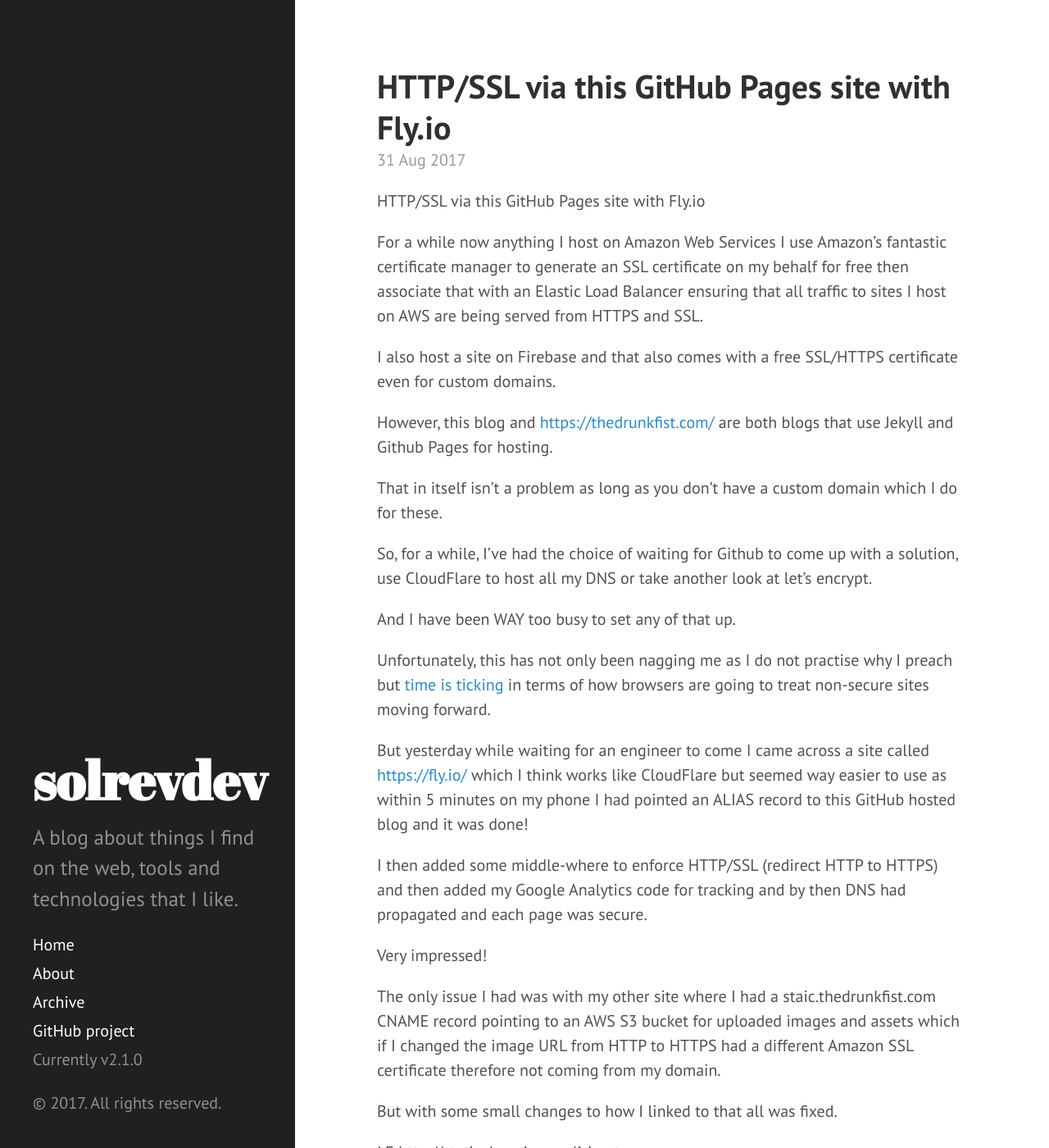
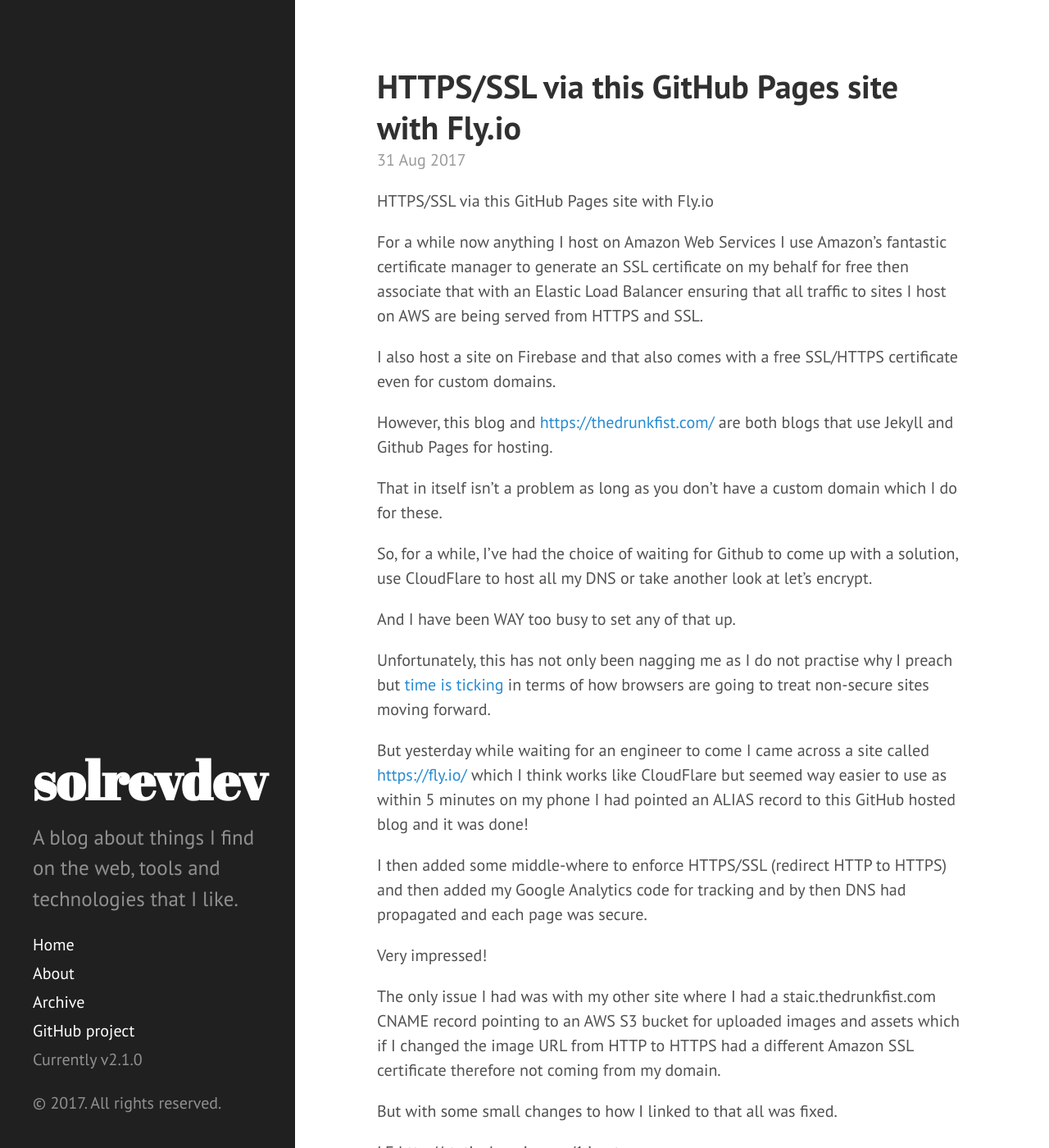
Before and after one commit to solrevdev/solrevdev.github.io, a Jekyll site: the page built from _posts/2017-08-31-http-ssl-via-github-pages-with-flyio.md, in a window 1280 px wide and 1400 px high. Shown: the whole window at 82% size. Built offline with Jekyll 4.4.1, drawn with Linux system fonts in a browser that asks for light colours.

Commit message:
Update 2017-08-31-http-ssl-via-github-pages-with-flyio.md

```diff
--- a/_posts/2017-08-31-http-ssl-via-github-pages-with-flyio.md
+++ b/_posts/2017-08-31-http-ssl-via-github-pages-with-flyio.md
@@ -1,6 +1,6 @@
 ---
 layout: post
-title: "HTTP/SSL via this GitHub Pages site with Fly.io"
+title: "HTTPS/SSL via this GitHub Pages site with Fly.io"
 author: "John Smith"
 tags:
 - "#https"
@@ -10,7 +10,7 @@ tags:
 - "#adm"
 ---
 
-HTTP/SSL via this GitHub Pages site with Fly.io
+HTTPS/SSL via this GitHub Pages site with Fly.io
 
 For a while now anything I host on Amazon Web Services I use Amazon's fantastic certificate manager to generate an SSL certificate on my behalf for free then associate that with an Elastic Load Balancer ensuring that all traffic to sites I host on AWS are being served from HTTPS and SSL.
 
@@ -28,7 +28,7 @@ Unfortunately, this has not only been nagging me as I do not practise why I prea
 
 But yesterday while waiting for an engineer to come I came across a site called [https://fly.io/](https://fly.io/) which I think works like CloudFlare but seemed way easier to use as within 5 minutes on my phone I had pointed an ALIAS record to this GitHub hosted blog and it was done!
 
-I then added some middle-where to enforce HTTP/SSL (redirect HTTP to HTTPS) and then added my Google Analytics code for tracking and by then DNS had propagated and each page was secure.
+I then added some middle-where to enforce HTTPS/SSL (redirect HTTP to HTTPS) and then added my Google Analytics code for tracking and by then DNS had propagated and each page was secure.
 
 Very impressed!
 
```
